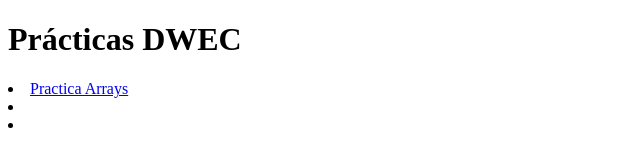
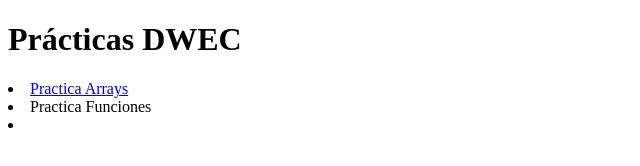
Before and after one commit to Yoggyyy/PracticasDWEC2025, a plain HTML site: page index.html in a window 1280 px wide. Shown: the whole page, without its empty margins (0-640 px from the left). Drawn offline with Linux system fonts and the light colour scheme.

Commit message:
Arreglos para q pages funcione

```diff
--- a/index.html
+++ b/index.html
@@ -8,7 +8,7 @@
 <body>
     <h1>Prácticas DWEC</h1>
     <li><a href="/PracticasDWEC2025/PracticaArray/index.html">Practica Arrays</a></li>
-    <li><a href="/PracticasDWEC2025/PracticaFunciones/index.html"></a></li>
+    <li><a href="/PracticasDWEC2025/PracticaFunciones/index.html"></a>Practica Funciones</li>
     <li><a href=""></a></li>
 </body>
 </html>
```
